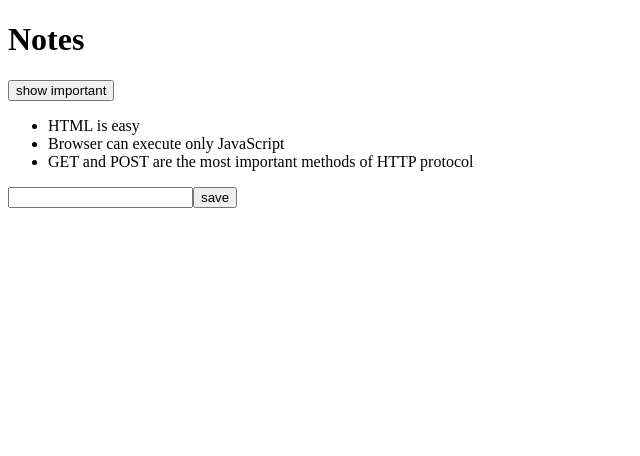
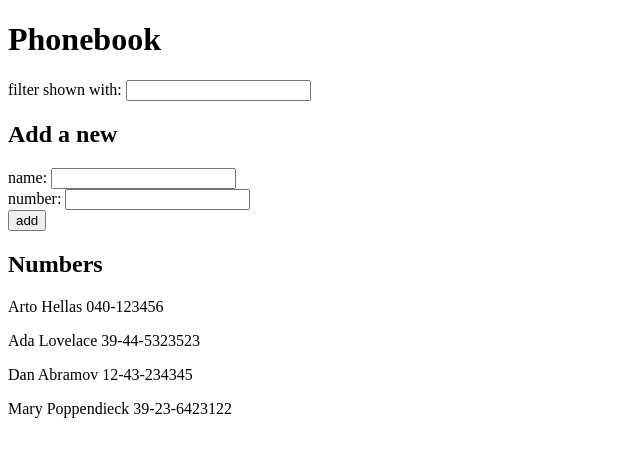
Before and after one commit to j-lpst/selainohjelmointi, a React (Vite) app in the folder part2/: page / in a window 1280 px wide. Shown: the top 456 px of the page, without its empty margins (0-640 px from the left). Built offline with nearby package versions, Linux system fonts and the light colour scheme; data requests are answered from the project's data file.

Commit message:
part2: 2.11

```diff
--- a/part2/db.json
+++ b/part2/db.json
@@ -1,19 +1,24 @@
 {
-  "notes": [
+  "persons":[
     {
-      "id": "1",
-      "content": "HTML is easy",
-      "important": true
+      "name": "Arto Hellas",
+      "number": "040-123456",
+      "id": "1"
     },
     {
-      "id": "2",
-      "content": "Browser can execute only JavaScript",
-      "important": false
+      "name": "Ada Lovelace",
+      "number": "39-44-5323523",
+      "id": "2"
     },
     {
-      "id": "3",
-      "content": "GET and POST are the most important methods of HTTP protocol",
-      "important": true
+      "name": "Dan Abramov",
+      "number": "12-43-234345",
+      "id": "3"
+    },
+    {
+      "name": "Mary Poppendieck",
+      "number": "39-23-6423122",
+      "id": "4"
     }
   ]
 }
--- a/part2/src/App.jsx
+++ b/part2/src/App.jsx
@@ -1,56 +1,123 @@
 import { useState, useEffect } from 'react'
 import axios from 'axios'
-import Note from './components/Note'
+
+const Filter = ({ value, onChange }) => {
+  return (
+    <div>
+      filter shown with: <input
+              value={value}
+              onChange={onChange}
+            />
+    </div>
+  )
+}
+
+const Person = ({ name, number }) => {
+  return (
+    <p>{name} {number}</p>
+  )
+}
+
+const Persons = ({ persons, newFilter }) => {
+  return (
+    <>
+      {persons
+        .filter(person => person.name.toLowerCase().includes(newFilter.toLowerCase()))
+        .map((person) => (
+          <Person key={person.id} name={person.name} number={person.number} />
+        ))}
+    </>
+  )
+}
+
+const AddForm = ({ newName, newNumber, handlePersonChange, handleNumberChange, addPerson }) => {
+  return (
+    <form onSubmit={addPerson}>
+      <div>
+        name: <input
+                value={newName}
+                onChange={handlePersonChange}
+              />
+      </div>
+
+      <div>
+        number: <input
+                  value={newNumber}
+                  onChange={handleNumberChange}
+                />
+      </div>
+
+      <div>
+        <button type="submit">add</button>
+      </div>
+    </form>
+  )
+}
 
 const App = () => {
-  const [notes, setNotes] = useState([])
-  const [newNote, setNewNote] = useState('')
-  const [showAll, setShowAll] = useState(true)
+  const [persons, setPersons] = useState( [ { name: 'Arto Hellas', number: '040-1231244' } ] )
+  const [newName, setNewName] = useState('')
+  const [newNumber, setNewNumber] = useState('')
+  const [newFilter, setNewFilter] = useState('')
 
   useEffect(() => {
     console.log('effect')
-    axios.get('http://localhost:3001/notes').then((response) => {
-      console.log('promise fulfilled')
-      setNotes(response.data)
-    })
+    axios
+      .get('http://localhost:3001/persons')
+      .then(response => {
+        console.log('promise fulfilled')
+        setPersons(response.data)
+      })
   }, [])
-  console.log('render', notes.length, 'notes')
+  console.log('render', persons.length, 'persons')
 
-  const addNote = (event) => {
+  const handleFilterChange = (event) => {
+    console.log(event.target.value)
+    setNewFilter(event.target.value)
+  }
+
+  const addPerson = (event) => {
     event.preventDefault()
-    const noteObject = {
-      content: newNote,
-      important: Math.random() > 0.5,
-      id: String(notes.length + 1),
+    console.log('button clicked', event.target)
+    const personObject = {
+      name: newName,
+      id: String(persons.length + 1),
+      number: newNumber
     }
 
-    setNotes(notes.concat(noteObject))
-    setNewNote('')
+    if (!persons.some((p) => p.name === newName)) {
+      setPersons(persons.concat(personObject))
+      setNewName('')
+      setNewNumber('')
+    } else {console.log(`${newName} is already added to phonebook`)}
   }
 
-  const handleNoteChange = (event) => {
-    setNewNote(event.target.value)
+  const handlePersonChange = (event) => {
+    console.log(event.target.value)
+    setNewName(event.target.value)
   }
-
-  const notesToShow = showAll ? notes : notes.filter((note) => note.important)
+  const handleNumberChange = (event) => {
+    console.log(event.target.value)
+    setNewNumber(event.target.value)
+  }
 
   return (
     <div>
-      <h1>Notes</h1>
-      <div>
-        <button onClick={() => setShowAll(!showAll)}>
-          show {showAll ? 'important' : 'all'}
-        </button>
-      </div>
-      <ul>
-        {notesToShow.map((note) => (
-          <Note key={note.id} note={note} />
-        ))}
-      </ul>
-      <form onSubmit={addNote}>
-        <input value={newNote} onChange={handleNoteChange} />
-        <button type="submit">save</button>
-      </form>
+      <h1>Phonebook</h1>
+
+      <Filter value={newFilter} onChange={handleFilterChange} />
+
+      <h2>Add a new</h2>
+      <AddForm
+        newName={newName}
+        newNumber={newNumber}
+        handlePersonChange={handlePersonChange}
+        handleNumberChange={handleNumberChange}
+        addPerson={addPerson}
+      />
+
+      <h2>Numbers</h2>
+      <Persons persons={persons} newFilter={newFilter} />
     </div>
   )
 }
--- a/part2/src/components/Note.jsx
+++ /dev/null
@@ -1,5 +0,0 @@
-const Note = ({ note }) => {
-  return <li>{note.content}</li>
-}
-
-export default Note
```
